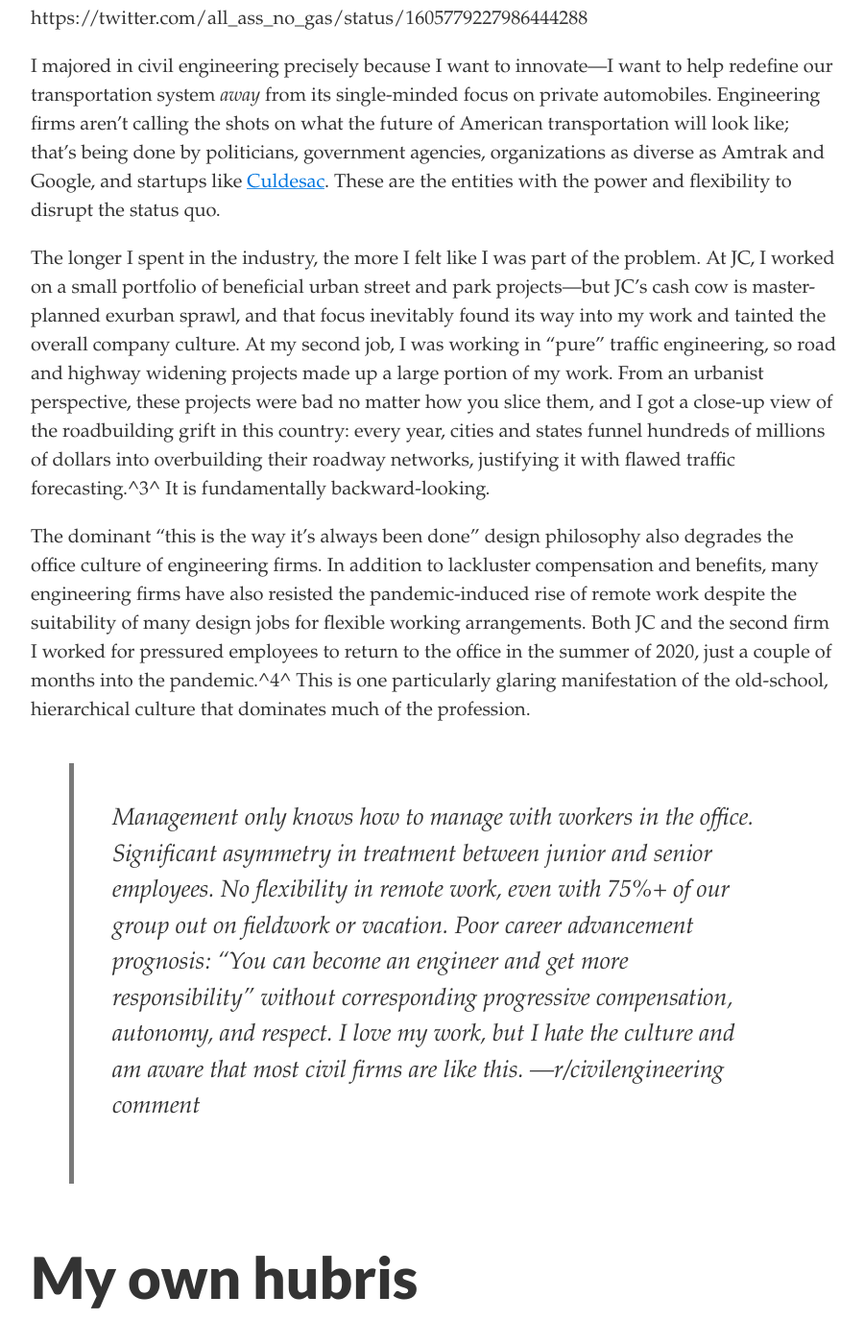
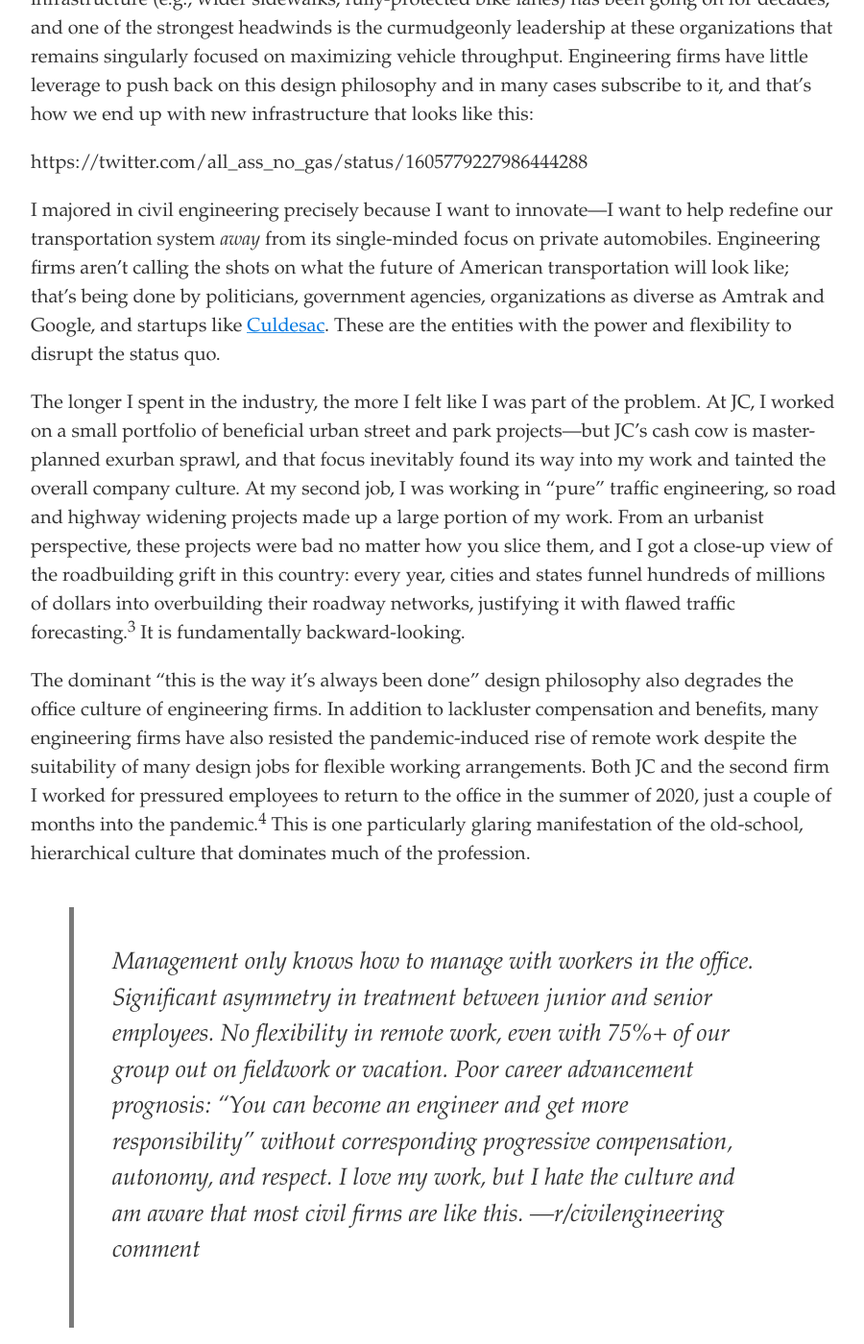
Before and after one commit to lithiumaneurysm/lithiumaneurysm.github.io, a Jekyll site: the page built from docs/_posts/2023-01-23-Why-I-left-civil-engineering.md, in a window 1280 px wide and 1400 px high, scrolled down 6259 px. Shown: the whole window at 96% size, without its empty margins (188-1088 px from the left). Built offline with Jekyll 4.4.1, drawn with Linux system fonts in a browser that asks for light colours; some of the changed text lies outside the part shown.

Commit message:
Update 2023-01-23-Why-I-left-civil-engineering.md

```diff
--- a/docs/_posts/2023-01-23-Why-I-left-civil-engineering.md
+++ b/docs/_posts/2023-01-23-Why-I-left-civil-engineering.md
@@ -8,7 +8,7 @@ When I stepped foot onto the campus of Rice University as a matriculating freshm
 
 Four years later, I achieved what I set out to do as an eighteen-year-old—I graduated from Rice with a degree in civil engineering, and I began working at an engineering firm in Houston. On paper, I had started what should have been a rewarding career climbing the ranks toward P.E. licensure and project management. But in the end, my time as an engineer-in-training only lasted three years, with most of that time spent searching for opportunities in other fields.
 
-I think my chapter in civil engineering encapsulates multiple subtexts, including the concentration of elite college graduates into a shrinking set of exclusive industries,^1^ the profession's conservatism, and my journey of self-discovery as I've moved further into adulthood. If only for my own benefit, I want to capture how I got to this point.
+I think my chapter in civil engineering encapsulates multiple subtexts, including the concentration of elite college graduates into a shrinking set of exclusive industries,<sup>1</sup> the profession's conservatism, and my journey of self-discovery as I've moved further into adulthood. If only for my own benefit, I want to capture how I got to this point.
 
 # Three years, two jobs
 
@@ -36,10 +36,10 @@ I didn't give much thought to my starting salary when I received my first full-t
 
 To an extent, these self-assurances were true. Civil engineers are paid respectably relative to the general population; at $60K, the median starting salary for civil engineers when I graduated was about the same as the median U.S. household income. But once I started working, I realized $60K wasn't going to take me as far as I'd hoped. Because [housing explains everything](https://www.worksinprogress.co/issue/the-housing-theory-of-everything/), the first rude awakening was looking for an apartment—the typical rent for a one-bedroom in a safe, convenient area of Inner Loop Houston was pushing $1,100 per month, which was outside the bounds of the budget I'd imposed on myself. I settled for splitting a two-bedroom with roommates (a decision I'd come to regret) and remained frustrated that an engineering job in a comparatively low-cost-of-living city wasn't enough to comfortably afford my own place.
 
-<iframe title="Mean starting salary by engineering major, 2018" align="right" aria-label="Bar Chart" id="datawrapper-chart-dsBuV" src="https://datawrapper.dwcdn.net/dsBuV/1/" scrolling="no" frameborder="0" style="width: 0; max-width: 40% !important; border: none;" height="271" data-external="1"></iframe><script type="text/javascript">!function(){"use strict";window.addEventListener("message",(function(e){if(void 0!==e.data["datawrapper-height"]){var t=document.querySelectorAll("iframe");for(var a in e.data["datawrapper-height"])for(var r=0;r<t.length;r++){if(t[r].contentWindow===e.source)t[r].style.height=e.data["datawrapper-height"][a]+"px"}}}))}();
+<iframe title="Mean starting salary by engineering major, 2018" align="right" aria-label="Bar Chart" id="datawrapper-chart-dsBuV" src="https://datawrapper.dwcdn.net/dsBuV/1/" scrolling="no" frameborder="0" style="width: 0; min-width: 40% !important; border: none; margin: 25px" height="271" data-external="1"></iframe><script type="text/javascript">!function(){"use strict";window.addEventListener("message",(function(e){if(void 0!==e.data["datawrapper-height"]){var t=document.querySelectorAll("iframe");for(var a in e.data["datawrapper-height"])for(var r=0;r<t.length;r++){if(t[r].contentWindow===e.source)t[r].style.height=e.data["datawrapper-height"][a]+"px"}}}))}();
 </script>
 
-Ultimately, however, what fueled my continuing frustration was my pay relative to my peers. Starting pay for civil engineers is at the bottom of the pack relative to the other engineering disciplines, and the gap is significant—a deficit of over 20% relative to our friends in MechE.^2^ For a highly-ranked school like Rice, the delta between my salary and the average for engineering graduates was even less flattering. Following graduation, I began to realize how much more some of my friends were making. Other engineers were earning at least $70K. Those who went into oil & gas or management consulting were exceeding $80K. Software engineers were unsurprisingly taking in six figures. Statistics for the Class of 2018 published in _Rice Engineering_ magazine confirmed that I was in the minority of graduates making less than $70K.
+Ultimately, however, what fueled my continuing frustration was my pay relative to my peers. Starting pay for civil engineers is at the bottom of the pack relative to the other engineering disciplines, and the gap is significant—a deficit of over 20% relative to our friends in MechE.<sup>2</sup> For a highly-ranked school like Rice, the delta between my salary and the average for engineering graduates was even less flattering. Following graduation, I began to realize how much more some of my friends were making. Other engineers were earning at least $70K. Those who went into oil & gas or management consulting were exceeding $80K. Software engineers were unsurprisingly taking in six figures. Statistics for the Class of 2018 published in _Rice Engineering_ magazine confirmed that I was in the minority of graduates making less than $70K.
 
 Further discouraging was the salary trajectory I could expect over the first few years of my career. Breaking $100K in civil engineering typically requires a Professional Engineer license, which is obtained by passing the arduous P.E. exam after working for at least four years as an Engineer-in-Training (EIT). Even then, most firms will only offer modest compensation increases to newly-minted PEs, leaving them closer to $80K than $100K; switching jobs is essentially required to gain a >10% step change in salary. Outside these one-time boosts from job switching and licensure, a civil engineering career is a long procession of annual 3–4% cost of living adjustments.
 
@@ -65,9 +65,9 @@ https://twitter.com/all_ass_no_gas/status/1605779227986444288
 
 I majored in civil engineering precisely because I want to innovate—I want to help redefine our transportation system _away_ from its single-minded focus on private automobiles. Engineering firms aren't calling the shots on what the future of American transportation will look like; that's being done by politicians, government agencies, organizations as diverse as Amtrak and Google, and startups like [Culdesac](https://culdesac.com/). These are the entities with the power and flexibility to disrupt the status quo.
 
-The longer I spent in the industry, the more I felt like I was part of the problem. At JC, I worked on a small portfolio of beneficial urban street and park projects—but JC's cash cow is master-planned exurban sprawl, and that focus inevitably found its way into my work and tainted the overall company culture. At my second job, I was working in "pure" traffic engineering, so road and highway widening projects made up a large portion of my work. From an urbanist perspective, these projects were bad no matter how you slice them, and I got a close-up view of the roadbuilding grift in this country: every year, cities and states funnel hundreds of millions of dollars into overbuilding their roadway networks, justifying it with flawed traffic forecasting.^3^ It is fundamentally backward-looking.
+The longer I spent in the industry, the more I felt like I was part of the problem. At JC, I worked on a small portfolio of beneficial urban street and park projects—but JC's cash cow is master-planned exurban sprawl, and that focus inevitably found its way into my work and tainted the overall company culture. At my second job, I was working in "pure" traffic engineering, so road and highway widening projects made up a large portion of my work. From an urbanist perspective, these projects were bad no matter how you slice them, and I got a close-up view of the roadbuilding grift in this country: every year, cities and states funnel hundreds of millions of dollars into overbuilding their roadway networks, justifying it with flawed traffic forecasting.<sup>3</sup> It is fundamentally backward-looking.
 
-The dominant "this is the way it's always been done" design philosophy also degrades the office culture of engineering firms. In addition to lackluster compensation and benefits, many engineering firms have also resisted the pandemic-induced rise of remote work despite the suitability of many design jobs for flexible working arrangements. Both JC and the second firm I worked for pressured employees to return to the office in the summer of 2020, just a couple of months into the pandemic.^4^ This is one particularly glaring manifestation of the old-school, hierarchical culture that dominates much of the profession.
+The dominant "this is the way it's always been done" design philosophy also degrades the office culture of engineering firms. In addition to lackluster compensation and benefits, many engineering firms have also resisted the pandemic-induced rise of remote work despite the suitability of many design jobs for flexible working arrangements. Both JC and the second firm I worked for pressured employees to return to the office in the summer of 2020, just a couple of months into the pandemic.<sup>4</sup> This is one particularly glaring manifestation of the old-school, hierarchical culture that dominates much of the profession.
 
 > Management only knows how to manage with workers in the office. Significant asymmetry in treatment between junior and senior employees. No flexibility in remote work, even with 75%+ of our group out on fieldwork or vacation. Poor career advancement prognosis: "You can become an engineer and get more responsibility" without corresponding progressive compensation, autonomy, and respect. I love my work, but I hate the culture and am aware that most civil firms are like this.
 —r/civilengineering comment
@@ -88,7 +88,7 @@ I did leverage a hefty amount of privilege to get where I am today. The vast maj
 
 We're all biased in how we set priorities in life, unconsciously steered by our upbringing and starting placement on the socioeconomic spectrum. As an adolescent, I always prioritized academics. I've spent my entire life building my personal reputation on academic performance, and it earned me a ticket into the hypercompetitive world of a highly-ranked American university. Perhaps the cards were stacked against me pursuing a conventional career in engineering the moment I stepped foot on Rice's campus—by surrounding myself with such high-achieving, well-credentialed people, I was destined to succumb to comparison and question if I was living up to my own potential. I'm married to a doctor; I have friends completing PhDs and MBAs and working in rigorous, distinguished, well-compensated jobs. It's hard to not play the game.
 
-You may be thinking this is a shitty, shallow, pretentious way to inform one's career path. Indeed, my perspective is far removed from the dominant attitude on the Internet. On the civil engineering subreddit, the consensus view is that it doesn't matter what ranking your university is as long as it's ABET-accredited, and your GPA just needs to be above a 3.2 to secure a job offer, after which it's completely irrelevant.^5^ Many extoll working in the public sector, despite lower pay, because the work is slower and hours are strictly capped.
+You may be thinking this is a shitty, shallow, pretentious way to inform one's career path. Indeed, my perspective is far removed from the dominant attitude on the Internet. On the civil engineering subreddit, the consensus view is that it doesn't matter what ranking your university is as long as it's ABET-accredited, and your GPA just needs to be above a 3.2 to secure a job offer, after which it's completely irrelevant.<sup>5</sup> Many extoll working in the public sector, despite lower pay, because the work is slower and hours are strictly capped.
 
 It's fine to not place academic and career achievement at the center of your life (most people don't), but I reject the popular sentiment that doing so is _incorrect_. I feel most fulfilled when I'm competing. I like feeling productive and I don't mind working longer hours if the content of the work is engaging and challenging—and miraculously, that can even take the form of an Excel model or a PowerPoint deck. I want the freedom to accelerate, to impress, to achieve, to earn. I wasn't finding that in civil engineering.
 
```
